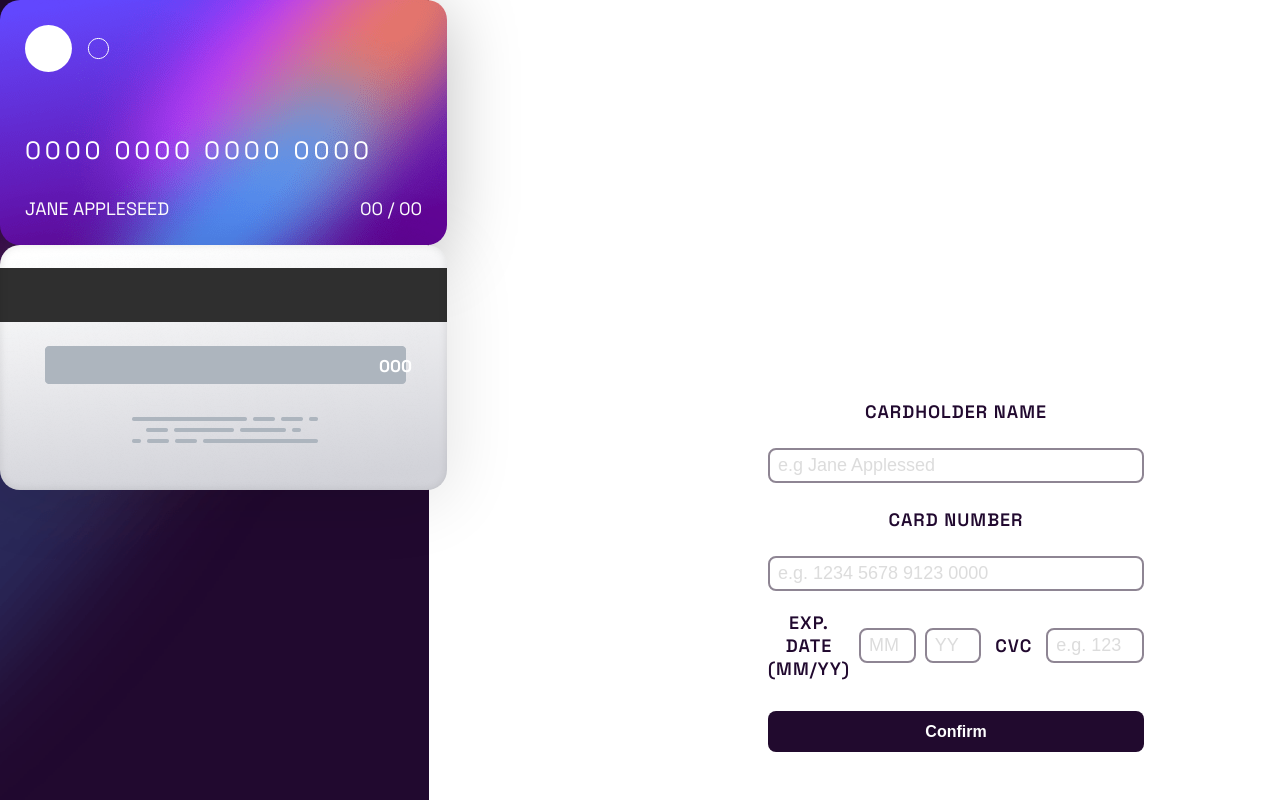
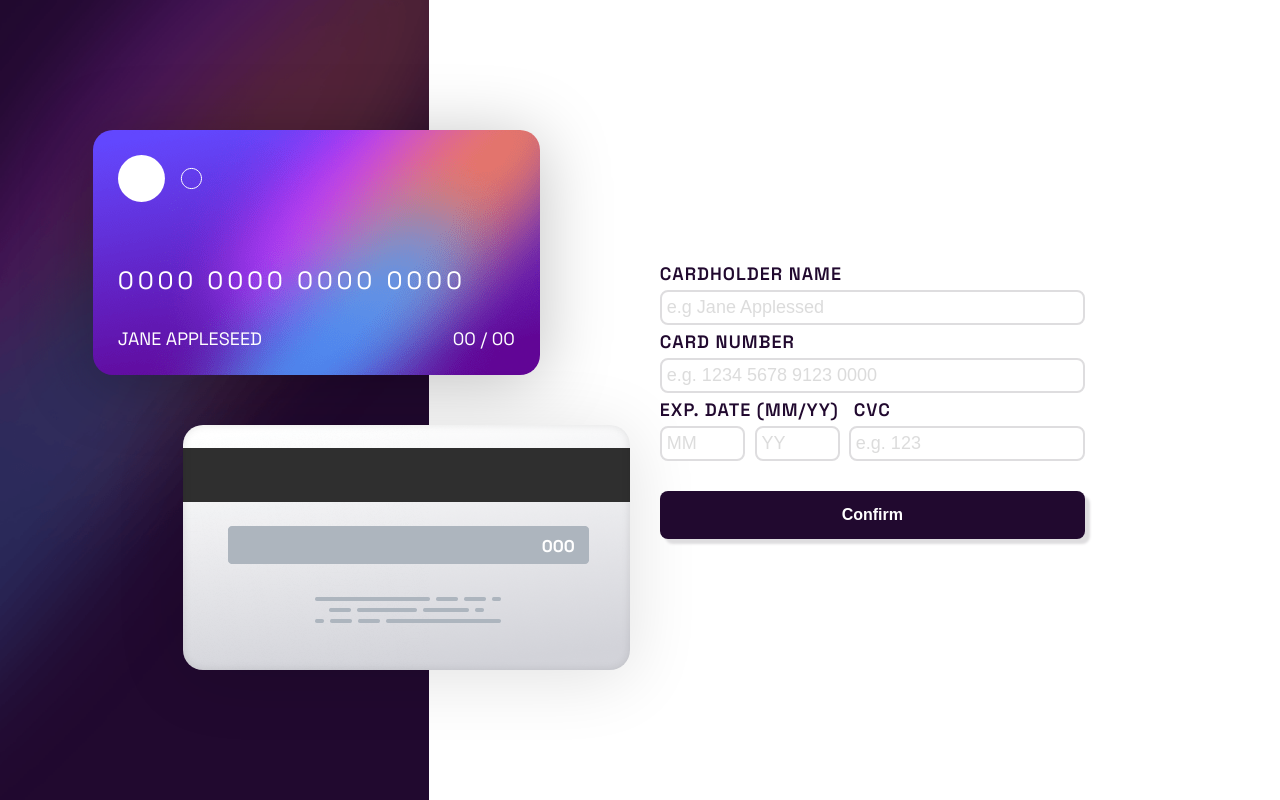
Before and after one commit to AdamGrodzki/react-hook-form, a Next.js app: page / in a window 1280 px wide. Built offline with nearby package versions, Linux system fonts and the light colour scheme.

Commit message:
upgrade
removed all position absolute in structure
fixed card appearance

```diff
--- a/app/page.module.scss
+++ b/app/page.module.scss
@@ -1,22 +1,38 @@
 @import "../styles/variables.scss";
 
 .parent{
-    position: relative;
+    display: flex;
+    flex-direction: row;
     height: 100vh;
     width: 100vw;
     background-image: url("../images/bg-main-desktop.png");
     background-repeat: no-repeat;
-    background-size:contain ;
+    background-size: contain;
 
     @media (max-width: $grid-breakpoints-sm){
         background-image: url("../images/bg-main-mobile.png");
+        display: flex;
+        flex-direction: column;
         width: 100%;
         height: 100%;
     }
 }
 .cards {
+
     display: flex;
     width: 50vw;
-    height: 100vh;
     flex-direction: column;
+    align-items: end;
+    justify-content: center;
+    gap: 50px;
 }
+
+.form {
+    width: 50vw;
+    display: flex;
+    flex-direction: column;
+    margin-bottom: 200px;
+    align-self: center;
+    margin: 10px;
+    padding: 10px;
+}
--- a/view/BackCard/backCard.module.scss
+++ b/view/BackCard/backCard.module.scss
@@ -1,8 +1,11 @@
 @import "../../styles/variables.scss";
 
-.containerCard {
+.containerBackCard {
     width: 447px;
     height: 245px;
+
+
+
 
 
 
@@ -13,16 +16,14 @@
     border-radius: 20px;
     width:100%;
     height: 100%;
-
 }
 .backCardCvc {
     text-align: end;
-    padding-right: 35px;
+    padding-right: 55px;
     padding-top: 110px;
     font-weight: 900;
     color: $white;
     font-size: 17px;
-
 }
 }
 
--- a/view/BackCard/backCard.tsx
+++ b/view/BackCard/backCard.tsx
@@ -6,7 +6,7 @@ interface Props {
 
 export const BackCard = ({ cvc }: Props) => {
   return (
-    <div className={styles.containerCard}>
+    <div className={styles.containerBackCard}>
       <div className={styles.backCard}>
         <div className={styles.backCardCvc}>{cvc ? cvc : "000"}</div>
       </div>
--- a/view/Form/form.module.scss
+++ b/view/Form/form.module.scss
@@ -2,21 +2,22 @@
 
 // form
 .form {
-    position: absolute;
     display: flex;
     flex-direction: column;
     align-items: center;
-    width: 376px;
-    gap: 20px;
-    left: 60%;
-    top: 400px;
+    width: 445px;
+    padding: 10px;
 
     .wrapper{
         display: flex;
-        align-items: center;
-        position: relative;
-        width: 100%;
-        gap: 9px
+        margin: 5px 0;
+    }
+
+    .wrapperDate {
+
+    }
+
+    .wrapperCVC {
     }
 
 }
@@ -29,6 +30,7 @@
     margin: 0 0 5px 0;
     letter-spacing: 1px;
     text-transform: uppercase;
+    width: 100%;
 }
 
 .labelCardNumber {
@@ -38,13 +40,14 @@
     margin: 5px 0 5px 0;
     letter-spacing: 1px;
     text-transform: uppercase;
+    width: 100%;
 }
 
 .labelCVC{
     color: #21092f;
     font-size: 18px;
     font-weight: 600;
-    margin: 5px;
+    margin: 5px 5px 5px 5px;
     letter-spacing: 1px;
     text-transform: uppercase;
 }
@@ -60,16 +63,14 @@
 
 // inputs
 .inputCardholderName {
-    border: 2px solid #8e8593;
+    border: 2px solid $light-grayish-violet;
     border-radius: 8px;
     cursor: pointer;
     font-size: 18px;
     font-weight: 500;
-    padding-left: 16px;
     line-height: 23px;
     width: 100%;
     height: 35px;
-    padding: 0.5rem;
     outline: none;
     &::placeholder {
         opacity: .25;
@@ -77,32 +78,28 @@
 
 }
 .inputCardNumber {
-    border: 2px solid #8e8593;
+    border: 2px solid $light-grayish-violet;
     border-radius: 8px;
     cursor: pointer;
     font-size: 18px;
     font-weight: 500;
-    padding-left: 16px;
     line-height: 23px;
     width: 100%;
     height: 35px;
-    padding: 0.5rem;
     outline: none;
     &::placeholder {
         opacity: .25;
     }
 }
 .inputCVC {
-    border: 2px solid #8e8593;
+    margin: 5px 0;
+    border: 2px solid $light-grayish-violet;
     border-radius: 8px;
     cursor: pointer;
     font-size: 18px;
     font-weight: 500;
-    padding-left: 16px;
     line-height: 23px;
-    width: 100%;
     height: 35px;
-    padding: 0.5rem;
     outline: none;
     &::placeholder {
         opacity: .25;
@@ -112,32 +109,31 @@
     }
 }
 .expMM {
-    border: 2px solid #8e8593;
+    margin: 5px 0;
+    margin-right: 10px;
+    border: 2px solid $light-grayish-violet;
     border-radius: 8px;
     cursor: pointer;
     font-size: 18px;
     font-weight: 500;
-    padding-left: 16px;
     line-height: 23px;
-    width: 50%;
+    width: 45%;
     height: 35px;
-    padding: 0.5rem;
     outline: none;
     &::placeholder {
         opacity: .25;
     }
 }
 .expYY {
-    border: 2px solid #8e8593;
+    margin: 5px 0;
+    border: 2px solid $light-grayish-violet;
     border-radius: 8px;
     cursor: pointer;
     font-size: 18px;
     font-weight: 500;
-    padding-left: 16px;
     line-height: 23px;
-    width: 50%;
+    width: 45%;
     height: 35px;
-    padding: 0.5rem;
     outline: none;
     &::placeholder {
         opacity: .25;
@@ -145,15 +141,16 @@
 }
 // button
 .btnSubmit {
-    background: #210a2e;
+    background: $dark-violet;
     border: none;
     border-radius: 8px;
+    box-shadow: 5px 5px 2.5px $light-grayish-violet;
     color: $white;
     cursor: pointer;
-    font-size: 1em;
+    font-size: 16px;
     font-weight: 700;
-    margin-top: 0.5rem;
-    padding: 0.5rem;
+    margin-top: 20px;
+    padding: 15px;
     transition: all 500ms ease 0s;
     width: 100%;
     &:disabled {
@@ -162,11 +159,6 @@
     &:hover {
         background-color: #3d0f57;
 
-    }
-
-    @media (min-width: 536px) {
-        padding: 3%;
-        margin-top: 3%;
     }
 }
 
@@ -203,9 +195,9 @@
 .error {
         color: hsl(0, 100%, 66%);
         font-size: 12px;
-        line-height: 15px;
-        font-weight: 700;
-        width: 200px;
+        line-height: 20px;
+        font-weight: bold;
+        width: 100%;
 
 }
 
--- a/view/Form/form.tsx
+++ b/view/Form/form.tsx
@@ -43,12 +43,12 @@ export const Form = ({
         <input
           type="text"
           maxLength={20}
-          placeholder="e.g Jane Applessed"
+          placeholder=" e.g Jane Applessed"
           className={cx(styles.inputCardholderName, {
             [styles.invalid]: errors.cardHolderName,
           })}
           {...register("cardHolderName", {
-            required: "Can't be blank",
+            required: "Name can't be blank",
             pattern: {
               value: /[a-zA-Z]/g,
               message: "name can not contain numbers",
@@ -62,7 +62,7 @@ export const Form = ({
         <input
           inputMode="numeric"
           maxLength={19}
-          placeholder="e.g. 1234 5678 9123 0000"
+          placeholder=" e.g. 1234 5678 9123 0000"
           onKeyDown={(e) => {
             const backspacePressed = e.key !== "Backspace";
             const currentValue = e.currentTarget.value;
@@ -88,7 +88,7 @@ export const Form = ({
             [styles.invalid]: errors.cardHolderName,
           })}
           {...register("cardNumber", {
-            required: "Can't be blank",
+            required: "Number can't be blank",
             minLength: {
               value: 19,
               message: "Incomplete card number",
@@ -103,31 +103,32 @@ export const Form = ({
           <p className={styles.error}>{errors.cardNumber.message}</p>
         )}
         <div className={styles.wrapper}>
+          <div className={styles.wrapperDate}>
             <label className={styles.expDate}>Exp. Date (MM/YY) </label>
             <input
               inputMode="numeric"
               min={1}
               max={12}
               maxLength={2}
-            placeholder="MM"
+              placeholder=" MM"
               className={cx(styles.expMM, {
                 [styles.invalid]: errors.cardHolderName,
               })}
               {...register("expDateMM", {
                 min: { value: 1, message: "Invalid date" },
                 max: { value: 12, message: "Invalid date" },
-              required: "Can't be blank",
+                required: "Month Can't be blank",
               })}
             />
             <input
               inputMode="numeric"
               maxLength={2}
-            placeholder="YY"
+              placeholder=" YY"
               className={cx(styles.expYY, {
                 [styles.invalid]: errors.cardHolderName,
               })}
               {...register("expDateYY", {
-              required: "Can't be blank",
+                required: "Year Can't be blank",
                 min: {
                   value: new Date().getFullYear() % 2000,
                   message: "Invalid date",
@@ -144,19 +145,21 @@ export const Form = ({
               (errors.expDateYY && (
                 <p className={styles.error}>{errors.expDateYY.message}</p>
               ))}
+          </div>
+          <div className={styles.wrapperCVC}>
             <label className={styles.labelCVC}>CVC</label>
             <input
               type="numeric"
               min={0}
               maxLength={3}
-            placeholder="e.g. 123"
+              placeholder=" e.g. 123"
               className={cx(styles.inputCVC, {
                 [styles.invalid]: errors.cardHolderName && (
                   <div className="error">{errors.cardHolderName.message}</div>
                 ),
               })}
               {...register("cvc", {
-              required: "Can't be blank",
+                required: "CVC Can't be blank",
                 pattern: {
                   value: /[0-9]{3}/,
                   message: "Must contains 3 numbers",
@@ -165,6 +168,7 @@ export const Form = ({
             />
             {errors.cvc && <p className={styles.error}>{errors.cvc.message}</p>}
           </div>
+        </div>
         <button className={styles.btnSubmit} type="submit">
           Confirm
         </button>
--- a/view/FrontCard/frontCard.module.scss
+++ b/view/FrontCard/frontCard.module.scss
@@ -1,9 +1,10 @@
 @import "../../styles/variables.scss";
 
-.cardContainer {
+.containerFrontCard {
     border-radius: 20px;
     color: $white;
     height: 245px;
+    margin-right: 90px;
     width: 447px;
     padding: 25px;
 
@@ -18,7 +19,6 @@
     background-image: url("../../images/card-logo.svg");
     width: 84px;
     height: 47px;
-    background-repeat: no-repeat;
 }
 
     .frontCardNumber {
@@ -52,12 +52,3 @@
         font-size: 18px;
     }
 }
-
-// @media all and (max-width: $grid-breakpoints-sm){
-//     .card-container{
-//         position: absolute;
-//         left: -100px;
-//         width: 450px;
-//         order: 0;
-//     }
-// }
--- a/view/FrontCard/frontCard.tsx
+++ b/view/FrontCard/frontCard.tsx
@@ -11,7 +11,7 @@ interface Props {
 
 export const FrontCard = ({ number, name, expMonth, expYear }: Props) => {
   return (
-    <div className={styles.cardContainer}>
+    <div className={styles.containerFrontCard}>
       <div className={styles.logo}></div>
       <div className={styles.frontCardNumber}>
         {number || "0000 0000 0000 0000"}
```
Lines whose indentation alone changed are shown as unchanged.
